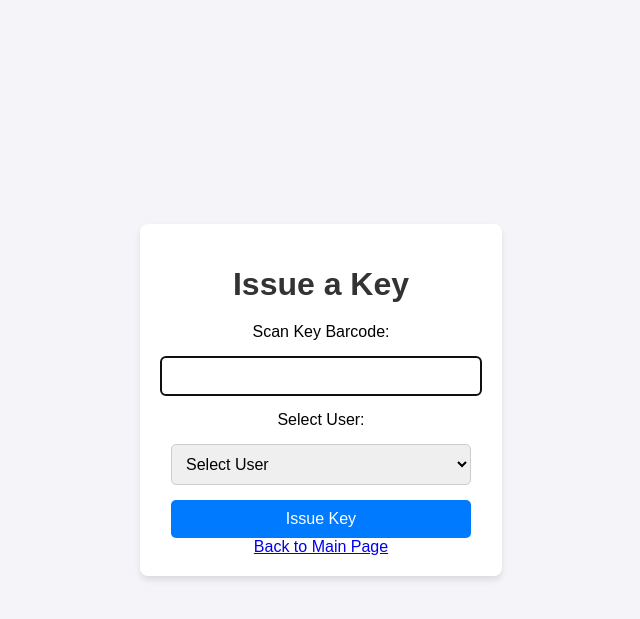
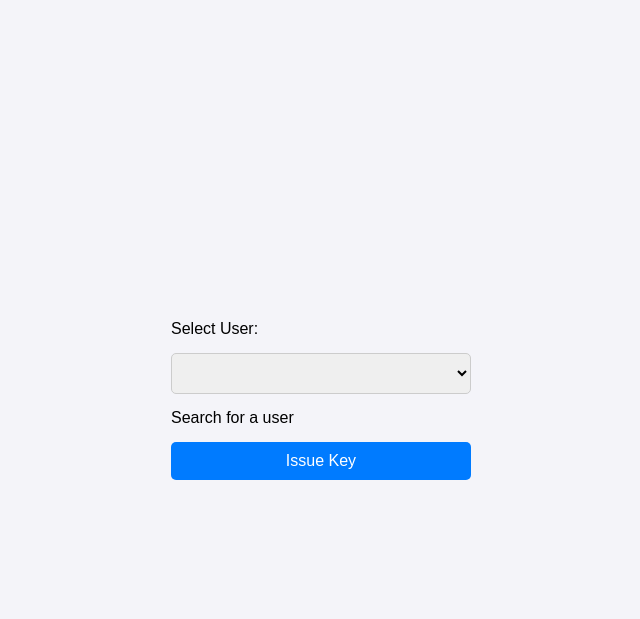
Before and after one commit to yuri1602/Key_Manager, a Django app: page /issue/ in a window 1280 px wide. Shown: the top 619 px of the page, without its empty margins (319-959 px from the left). Run offline with Django 5.2, Linux system fonts and the light colour scheme; lists and menus that the app fills with data are empty.

Commit message:
Update issue_key.html

```diff
--- a/keys/templates/keys/issue_key.html
+++ b/keys/templates/keys/issue_key.html
@@ -51,24 +51,26 @@
     </style>
 </head>
 <body>
-    <div class="container">
-        <h1>Issue a Key</h1>
-        <form method="POST">
+    <form method="POST" action="{% url 'issue_key' %}">
         {% csrf_token %}
-            {% load static %}
-            <label for="barcode">Scan Key Barcode:</label>
-            <input type="text" id="barcode" name="barcode" required>
-            <label for="user_id">Select User:</label>
-            <select id="user_id" name="user_id" required>
-                <option value="" disabled selected>Select User</option>
+        <label for="user">Select User:</label>
+        <select id="user" name="user" class="form-control">
             {% for user in users %}
                 <option value="{{ user.id }}">{{ user.username }}</option>
             {% endfor %}
         </select>
         <button type="submit">Issue Key</button>
     </form>
-        <a href="{% url 'main_page' %}">Back to Main Page</a>
-    </div>
-    <script src="{% static 'keys/js/auto_focus.js' %}"></script>
+
+    <script src="https://code.jquery.com/jquery-3.6.0.min.js"></script>
+    <script src="https://cdnjs.cloudflare.com/ajax/libs/select2/4.0.13/js/select2.min.js"></script>
+    <script>
+        $(document).ready(function() {
+            $('#user').select2({
+                placeholder: 'Search for a user',
+                allowClear: true
+            });
+        });
+    </script>
 </body>
 </html>
```
Lines whose indentation alone changed are shown as unchanged.
